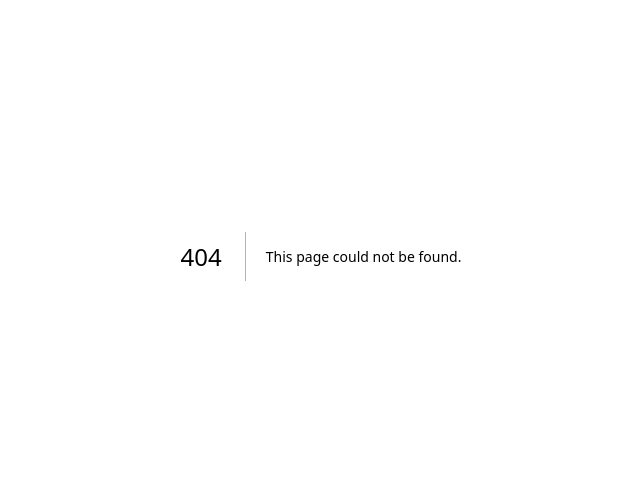
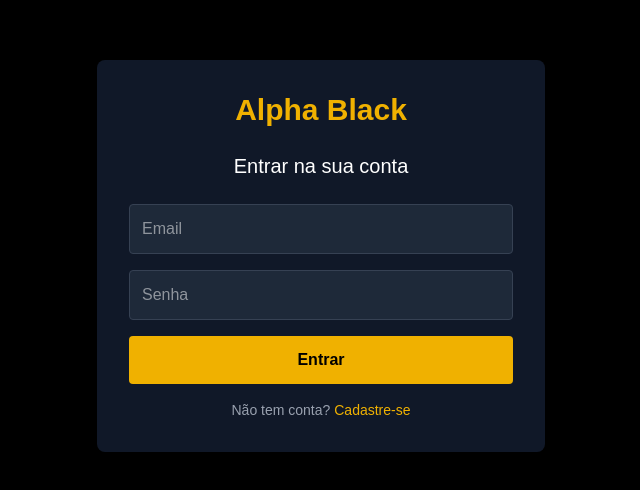
Before and after one commit to rodrigodealmeidajaques12-star/alpha-black-ecommerce, a Next.js app: page /login in a window 1280 px wide. Before the commit this address had no page. Shown: the part 144-634 px from the top of the page, without its empty margins (319-959 px from the left). Built offline with nearby package versions, Linux system fonts and the light colour scheme.

Commit message:
feat: add login page and navigation link

```diff
--- /dev/null
+++ b/app/login/page.tsx
@@ -0,0 +1,39 @@
+export default function login(){
+    return(
+        <main className="bg-black text-white min-h-screen flex items-center justify-center">
+            <div className="bg-gray-900 p-8 rounded-lg w-full max-w-md shadow-lg">
+                <h1 className="text-3xl font-bold text-center text-yellow-500 mb-6">
+                    Alpha Black
+                </h1>
+
+                <h2 className="text-xl text-center mb-6">Entrar na sua conta</h2>
+
+                <form className="space-y-4">
+                    <input
+                    type="email"
+                    placeholder="Email"
+                    className="w-full p-3 rounded bg-gray-800 border border-gray-700 focus:outline-none focus:border-yellow-500"
+                    />
+
+                    <input
+                    type="password"
+                    placeholder="Senha"
+                    className="w-full p-3 rounded bg-gray-800 border border-gray-700 focus:outline-none focus:border-yellow-500"
+                    />
+                    <button
+                    className="w-full bg-yellow-500 text-black py-3 rounded font-semibold hover:bg-yellow-400"
+                >
+                    Entrar
+                </button>
+
+                </form>
+
+                <p className="text-gray-400 text-sm text-center mt-4">
+                    Não tem conta? <span className="text-yellow-500 cursor-pointer">Cadastre-se</span>
+                </p>
+            </div>
+
+
+        </main>
+    );
+}
```
